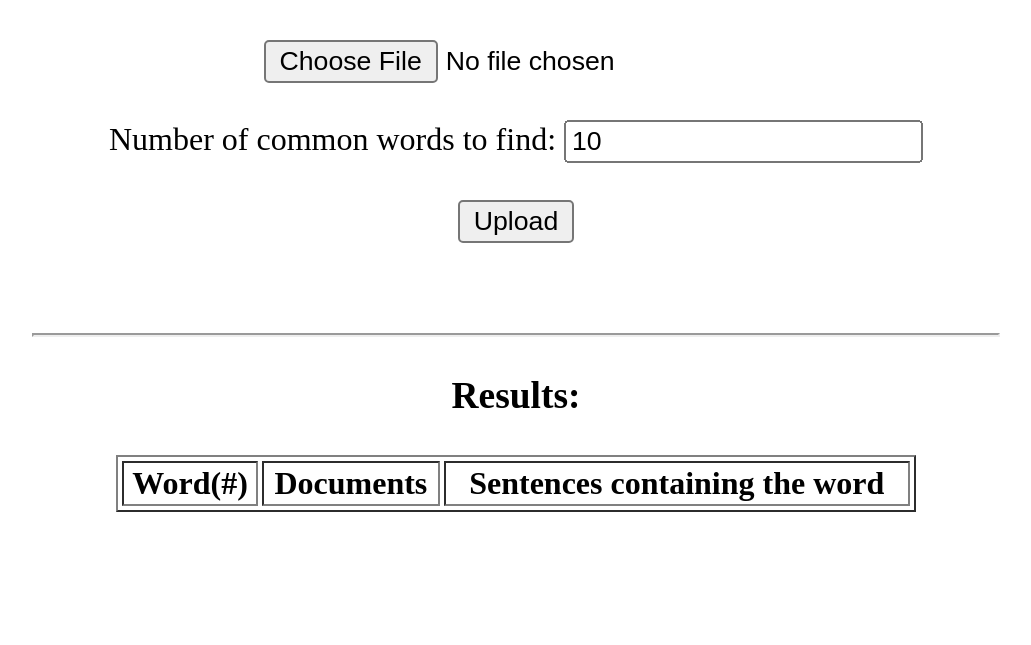
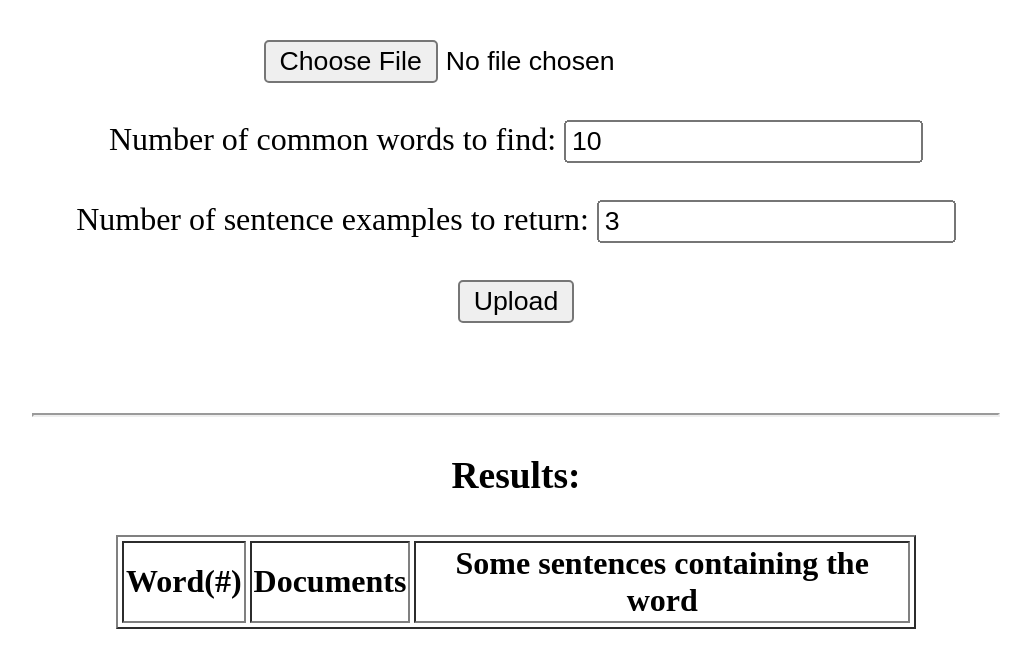
Before and after one commit to masoncusack/PopWordSearch, a Flask app: page / in a window 1280 px wide. Shown: the part 231-876 px from the top of the page, without its empty margins (124-1155 px from the left). Before the commit the page ends 743 px from the top, so only its background shows below. Run offline with Flask 2, Linux system fonts and the light colour scheme; lists and menus that the app fills with data are empty.

```diff
--- a/requirements.txt
+++ b/requirements.txt
@@ -3,7 +3,6 @@ certifi==2019.9.11
 chardet==3.0.4
 Click==7.0
 cymem==2.0.2
-en-core-web-sm==2.2.0
 Flask==1.1.1
 idna==2.8
 importlib-metadata==0.23
--- a/src/app.py
+++ b/src/app.py
@@ -6,7 +6,6 @@ from flask import Flask, request, Response, flash, redirect, render_template
 from werkzeug.utils import secure_filename
 import shutil, os
 
-#TODO: write tests and consider CI/CD. In fact, consider deploying this as a site/API
 #TODO: setup.sh bash script that does e.g. python3 -m spacy download en (or whatever it was)
 #TODO: consider support for Mandarin Chinese or another language? (should be transferable)
 
@@ -162,6 +161,9 @@ def handle_file_upload():
             else:
                 common_words, content_per_doc, full_content = find_pop_words() #use default
 
+            #Number of sentence examples to return according to form
+            num_sentences = request.form['num_sentences']
+
             #2. Get the documents in which each word appears
 
             hit_docs = find_documents(content_per_doc, common_words)
@@ -184,7 +186,7 @@ def handle_file_upload():
             print(hit_sentences[sought_word])
 
             #Render results
-            result_table = gen_result_table(common_words, hit_docs, hit_sentences)
+            result_table = gen_result_table(common_words, hit_docs, hit_sentences, num_sentences)
             return param_html(result_table)
 
 #Parameterise html to display results because I don't have time to build a front end
@@ -204,6 +206,9 @@ def param_html(result_table):
                         '<label for="lfname">Number of common words to find:</label>'+
                         '<input type=number name="num_common_words" id="num_common_words" value="10">'+
                         '<br/><br/>'+
+                        '<label for="num_sentences">Number of sentence examples to return:</label>'+
+                        '<input type=number name="num_sentences" id="num_sentences" value="3">'+
+                        '<br/><br/>'+
                         '<input type="submit" value="Upload"></form>'+
                         '<br/><br/><hr/>'+
                     '</form>'+
@@ -216,7 +221,7 @@ def param_html(result_table):
 
 #Convert result to json for response (can be rendered in table on front end)
 #TODO: the below needs to be generated for each popular word
-def gen_result_table(common_words, hit_docs, hit_sentences):
+def gen_result_table(common_words, hit_docs, hit_sentences, num_sentences):
 
     entries = '' #Initially no classifications
 
@@ -224,7 +229,7 @@ def gen_result_table(common_words, hit_docs, hit_sentences):
         entries+=('<tr>'+
                     '<td>'+word+'</td>'+
                     '<td>'+', '.join(hit_docs[word])+'</td>'+
-                    '<td>'+'<br/> '.join(hit_sentences[word][:3])+'</td>'+
+                    '<td>'+'<br/> '.join(hit_sentences[word][:int(num_sentences)])+'</td>'+
                 '</tr>')
         #New row for each common word
 
--- a/src/templates/index.html
+++ b/src/templates/index.html
@@ -11,8 +11,11 @@
             <form method="post" action="/" enctype="multipart/form-data">
                 <input type="file" name="zip" id="zip">
                 <br/><br/>
-                <label for="lfname">Number of common words to find:</label>
+                <label for="num_common_words">Number of common words to find:</label>
                 <input type=number name="num_common_words" id="num_common_words" value="10">
+                <br/><br/>
+                <label for="num_sentences">Number of sentence examples to return:</label>
+                <input type=number name="num_sentences" id="num_sentences" value="3">
                 <br/><br/>
                 <input type="submit" value="Upload"></form>
                 <br/><br/><hr/>
@@ -22,7 +25,7 @@
                 <tr>
                     <th style="color:black">Word(#)</th>
                     <th style="color:black">Documents</th>
-                    <th style="color:black">Sentences containing the word</th>
+                    <th style="color:black">Some sentences containing the word</th>
                 </tr>
             </table>
         </h3>
```
Also changed, not shown: 3 other files.
